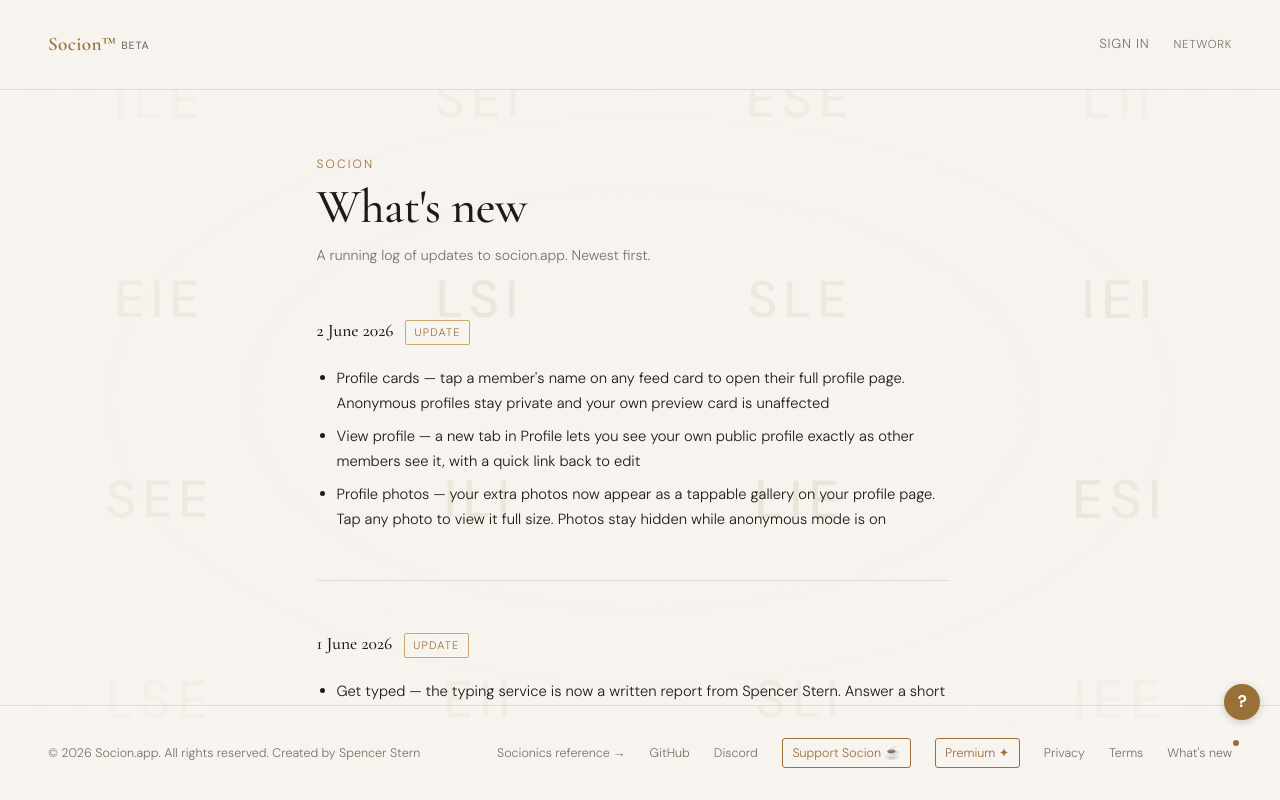
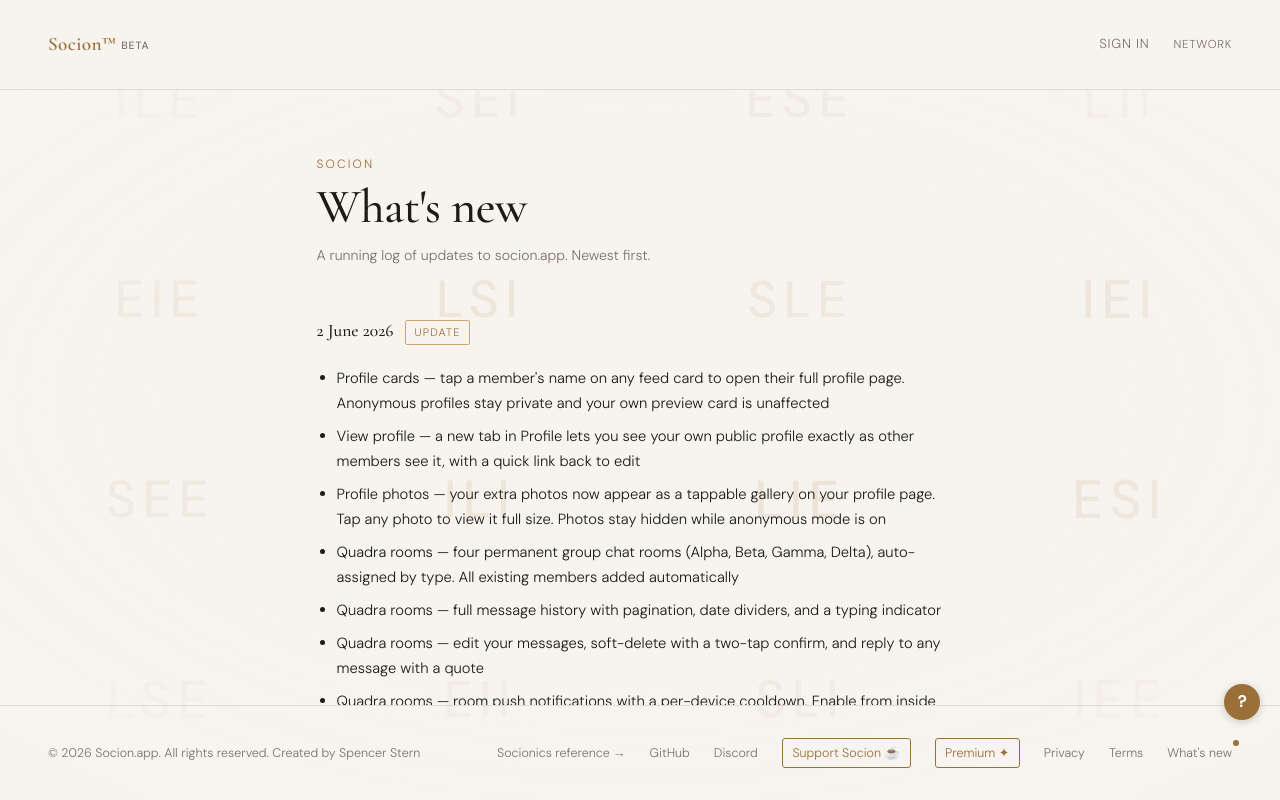
Before and after one commit to sstern42/socionics-match, a React (Vite) app: page /changelog in a window 1280 px wide. Built offline with nearby package versions, Linux system fonts and the light colour scheme; no server answers.

Commit message:
Update Changelog.jsx

```diff
--- a/src/pages/Changelog.jsx
+++ b/src/pages/Changelog.jsx
@@ -8,6 +8,13 @@ export const ENTRIES = [
       'Profile cards — tap a member\'s name on any feed card to open their full profile page. Anonymous profiles stay private and your own preview card is unaffected',
       'View profile — a new tab in Profile lets you see your own public profile exactly as other members see it, with a quick link back to edit',
       'Profile photos — your extra photos now appear as a tappable gallery on your profile page. Tap any photo to view it full size. Photos stay hidden while anonymous mode is on',
+      'Quadra rooms — four permanent group chat rooms (Alpha, Beta, Gamma, Delta), auto-assigned by type. All existing members added automatically',
+      'Quadra rooms — full message history with pagination, date dividers, and a typing indicator',
+      'Quadra rooms — edit your messages, soft-delete with a two-tap confirm, and reply to any message with a quote',
+      'Quadra rooms — room push notifications with a per-device cooldown. Enable from inside the room or via Profile → Notifications',
+      'Quadra rooms — unread dot on the Rooms nav link, cleared on visit',
+      'Connect button on member profile pages — send a connection request directly from a profile, or jump to an existing conversation',
+      'Sticky site header — the nav bar stays visible while scrolling on all pages',
     ],
   },
   {
```
